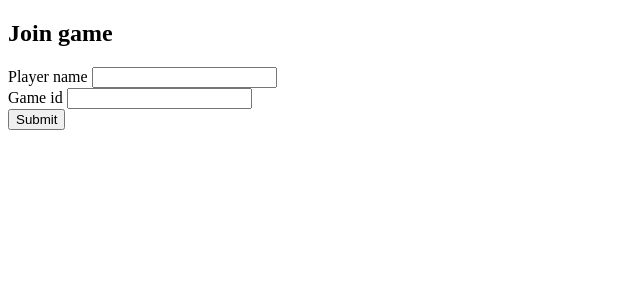
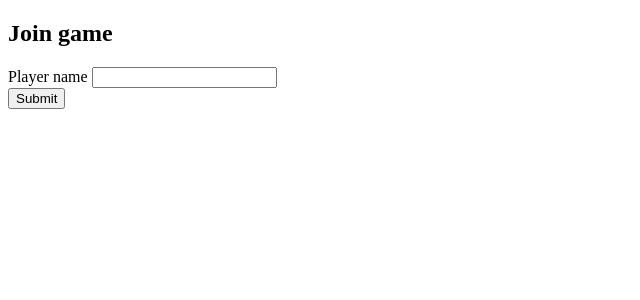
Before and after one commit to meta-monad/webdev-ca2, a Flask app: page /game in a window 1280 px wide. Shown: the top 300 px of the page, without its empty margins (0-640 px from the left). Run offline with Flask 3, Linux system fonts and the light colour scheme.

Commit message:
Removed/simplified janky synchronized multiplayer.

```diff
--- a/app.py
+++ b/app.py
@@ -3,7 +3,7 @@ from flask_session import Session
 
 from game import Player, make_response
 from global_state import GlobalState
-from datetime import datetime, timedelta
+from datetime import datetime
 import json
 
 app = Flask(__name__)
@@ -14,14 +14,9 @@ Session(app)
 
 gamestate = GlobalState()
 
-# flask_caching
-# cachelib.file
-# gamesessions = {}
-
 @app.before_request
 def get_game_state():
     g.gamesessions = gamestate.get_data()
-    # print(f"HI: {g.gamesessions}")
 
 # @app.after_request
 def save_game_state():
@@ -37,18 +32,12 @@ def game():
 
 @app.route("/begin_session", methods=["POST"])
 def begin_session():
-    try:
-        game_id = int(request.form["game_id"])
-    except:
-        # nicer error handling
-        return make_response("error", "game id must be an integer")
-
     player_name = request.form["player_name"]
-    player = Player(player_name, 2, 1, datetime.now()) # TODO: spawn positions
-    if game_id not in g.gamesessions and game_id >= 1:
+    if player_name not in g.gamesessions and len(player_name):
         # player starts new game
-        g.gamesessions[game_id] = {
-            "players" : [player],
+        player = Player(player_name, 2, 1, datetime.now()) # TODO: spawn positions
+        g.gamesessions[player_name] = {
+            "player" : player,
             "gameMap" : [
                             [1,1,2],
                             [1,3,-1],
@@ -56,69 +45,35 @@ def begin_session():
                             [3,3,3]
                         ],
         }
-    elif game_id not in g.gamesessions and game_id <= 0:
-        return make_response("error", "game id must be positive")
+
+        session["player"] = player
     else:
-        # existing lobby
-        if player_name in [player.player_name for player in g.gamesessions[game_id]["players"]]:
-            return make_response("error", "player name already in use")
-        else:
-            g.gamesessions[game_id]["players"].append(player)
-    # no premature return means success
-    session["player"] = player
-    session["game_id"] = game_id
+        session["player"] = g.gamesessions[player_name]["player"]
     session.modified = True
     save_game_state()
 
-    return make_response("success", player)
+    return make_response("success", g.gamesessions[player_name])
 
 @app.route("/end_session", methods=["GET"])
 def end_session():
-    if gid := session.get("game_id", None):
-        g.gamesessions[gid]["players"].remove(session["player"])
-        if not g.gamesessions[gid]["players"]:
-            g.gamesessions.pop(gid)
     session.clear()
     session.modified = True
     save_game_state()
     return redirect(url_for('index'))
 
-@app.route("/get_state", methods=["GET"])
-def get_state():
-    if "player" in session:
-        if session["game_id"] in g.gamesessions:
-            return make_response("success", json.loads(json.dumps(g.gamesessions[session["game_id"]], default=vars))) # TODO: filter out extra data
-        else:
-            return make_response("error", f"game id not in g.gamesessions: {g.gamesessions}")
-    else:
-        return make_response("error", "player not in game")
-
-@app.route("/set_state", methods=["POST"])
+@app.route("/save_game", methods=["POST"])
 def set_state():
     if "player" in session:
-        gid = session["game_id"]
-        player_index = g.gamesessions[gid]["players"].index(session["player"])
-        player = g.gamesessions[gid]["players"].pop(player_index)
 
         x = int(request.form["x"])
         y = int(request.form["y"])
 
-        if not abs(player.x - x) + abs(player.y - y) <= 1:
-            print("[DEBUG] Invalid player move")
-        # if not (datetime.now() - datetime.fromisoformat(player.last_update)) >= timedelta(milliseconds=150):
-        #     print("[DEBUG] Game update was too fast")
+        player = Player(session["player"].player_name, x ,y, datetime.now())
+        session["player"] = player
+        session.modified = True
 
-        if abs(player.x - x) + abs(player.y - y) <= 1: # and (datetime.now() - datetime.fromisoformat(player.last_update)) >= timedelta(milliseconds=150):
-            player.x = x
-            player.y = y
-            player.last_update = datetime.now()
-            g.gamesessions[gid]["players"].append(player)
-            session["player"] = player
-            session.modified = True
-            save_game_state()
-            return make_response("success", None)
-        else:
-            g.gamesessions[gid]["players"].append(player)
-            return make_response("error", "invalid game update")
+        g.gamesessions[session["player"].player_name]["player"] = player
+        save_game_state()
+        return make_response("success", None)
     else:
         return make_response("error", "player not in game")
--- a/sources.txt
+++ b/sources.txt
@@ -25,6 +25,9 @@ https://developer.mozilla.org/en-US/docs/Web/API/CanvasRenderingContext2D/save
 https://developer.mozilla.org/en-US/docs/Learn_web_development/Extensions/Forms/Form_validation#validating_forms_using_javascript
 
 ## general javascript
+https://developer.mozilla.org/en-US/docs/Web/JavaScript/Reference/Operators/Destructuring
+https://developer.mozilla.org/en-US/docs/Web/JavaScript/Reference/Operators/Spread_syntax
+https://developer.mozilla.org/en-US/docs/Web/JavaScript/Reference/Operators/Optional_chaining
 https://developer.mozilla.org/en-US/docs/Web/JavaScript/Reference/Operators/Nullish_coalescing
 https://developer.mozilla.org/en-US/docs/Web/JavaScript/Reference/Statements/switch
 https://developer.mozilla.org/en-US/docs/Web/JavaScript/Reference/Statements/try...catch
@@ -33,9 +36,8 @@ https://developer.mozilla.org/en-US/docs/Web/JavaScript/Reference/Template_liter
 https://developer.mozilla.org/en-US/docs/Web/JavaScript/Reference/Global_Objects/Array
 https://developer.mozilla.org/en-US/docs/Web/JavaScript/Reference/Global_Objects/Array/every
 https://developer.mozilla.org/en-US/docs/Web/JavaScript/Reference/Global_Objects/Array/fill
+https://developer.mozilla.org/en-US/docs/Web/JavaScript/Reference/Global_Objects/Array/concat
 https://developer.mozilla.org/en-US/docs/Web/JavaScript/Reference/Global_Objects/Date
-https://developer.mozilla.org/en-US/docs/Web/JavaScript/Reference/Operators/Optional_chaining
-https://developer.mozilla.org/en-US/docs/Web/JavaScript/Reference/Operators/Destructuring
 https://developer.mozilla.org/en-US/docs/Web/JavaScript/Guide/Modules
 https://developer.mozilla.org/en-US/docs/Learn_web_development/Extensions/Async_JS - entire series
 https://developer.mozilla.org/en-US/docs/Web/JavaScript/Reference/Operators/await
--- a/static/game.js
+++ b/static/game.js
@@ -70,7 +70,7 @@ function generatePath(gameMap, tileTranslation, origin, dest) {
 
     let v = dest;
     let path = [dest];
-    while (!eq_coord(v, origin)) {
+    while (!eq_coord(visited[v[0]][v[1]], origin)) { // TODO: walrus?
         path.unshift(visited[v[0]][v[1]]);
         v = visited[v[0]][v[1]];
     }
--- a/static/main.js
+++ b/static/main.js
@@ -1,6 +1,6 @@
 import { drawTile, drawMap, drawEntities, drawPlayer, getMouseTile, drawSelection } from "./renderer.js";
 import { processCamera, generatePath } from "./game.js";
-import { makeRequest, getServerUpdate, makeServerUpdate } from "./network.js";
+import { makeRequest, saveGameState } from "./network.js";
 
 let canvas;
 let context;
@@ -28,6 +28,10 @@ let camera = {
     mouseX : null,
     mouseY : null,
 };
+let gameCycle = {
+    limit : null,
+    queue : [],
+}
 
 // const gameMap = [
 //         [1,1,2],
@@ -102,21 +106,20 @@ function init() {
         event.preventDefault();
 
         let player_name = document.getElementById("player_name").value;
-        let game_id = document.getElementById("game_id").value;
-        game_init(player_name, game_id);
+        game_init(player_name);
     });
 }
 
-function game_init(player_name, game_id) {
+function game_init(player_name) {
     let data = new FormData();
-    data.append("game_id", game_id);
     data.append("player_name", player_name);
 
     makeRequest("./begin_session", data, (response) => {
         console.log(response);
-        player.position.x = response.x;
-        player.position.y = response.y;
-        player.player_name = response.player_name;
+        player.position.x = response.player.x;
+        player.position.y = response.player.y;
+        player.player_name = response.player.player_name;
+        gameMap = response.gameMap;
 
         document.getElementById("game_area").hidden = false;
         document.getElementById("join_form").hidden = true;
@@ -140,28 +143,6 @@ function game_init(player_name, game_id) {
     });
 }
 
-function update_game_state(gameState) {
-    entities = [];
-    for (const {player_name, x, y} of gameState.players) {
-        if (player_name === player.player_name) {
-            player.position.x = x;
-            player.position.y = y;
-        } else {
-            entities.push({
-                type : "player",
-                position : {
-                    x : x,
-                    y : y
-                },
-                width: player.width,
-                height: player.height
-            })
-        }
-    }
-    gameMap = gameState.gameMap;
-}
-
-let current_time;
 
 function draw() {
     window.requestAnimationFrame(draw);
@@ -175,25 +156,22 @@ function draw() {
     then = now - (delta % fpsInterval);
 
     gameTickCounter += 1;
+
     if (gameTickCounter % 3 === 0) { // 100ms
-        // let new_time = new Date();
-        // let diff = new_time - current_time;
-        // console.debug(diff);
-        // current_time = new_time;
-
-        getServerUpdate(update_game_state);
-        if (path.length) {
-            [player.position.x, player.position.y] = path.shift();
-            makeServerUpdate(player)
-            .then(() => {
-                // let current_time = new Date();
-                // console.log(`server update on: ${current_time.getSeconds()}:${current_time.getMilliseconds()}`);
-                getServerUpdate(update_game_state);
-            })
-            .catch(() => {
-                let current_time = new Date();
-                console.log(`failed server update on: ${current_time.getSeconds()}:${current_time.getMilliseconds()}`);
-            });
+        if (gameCycle.queue.length) {
+            let action = gameCycle.queue.shift();
+            switch (action.actionType) {
+                case "move":
+                    console.log("move");
+                    [player.position.x, player.position.y] = action.position;
+                    break;
+                default:
+                    console.warn("unknown action type in game cycle: ", action);
+            }
+        }
+        // (x % 30 = 0) => (x % 3 = 0)
+        if (gameTickCounter % 300 === 0) { // 10s
+            saveGameState(player);
         }
     }
 
@@ -219,10 +197,10 @@ function draw() {
     drawPlayer(context, camera, player, tileWidth, tileHeight, canvas.width);
 
     // navigated path
-    const tile = tileTranslation[4];
-    for (let [r, c] of path) {
-        drawTile(context, camera, tile, spriteMap, r, c, canvas.width, tileWidth, tileHeight);
-    }
+    // const tile = tileTranslation[4];
+    // for (let [r, c] of path) {
+    //     drawTile(context, camera, tile, spriteMap, r, c, canvas.width, tileWidth, tileHeight);
+    // }
 
     // camera
     processCamera(camera);
@@ -244,6 +222,16 @@ function click(event) {
         [player.position.x, player.position.y],
         dest
     );
+
+    // TODO
+    if (gameCycle.queue.length < gameCycle.limit || !gameCycle.limit) { // gameCycle.limit is nullable
+        gameCycle.queue.push(...path.map((pathNode) => {
+            return {
+                actionType : "move",
+                position : pathNode
+            }
+        }));
+    }
 }
 
 function keydown(event) {
--- a/static/network.js
+++ b/static/network.js
@@ -37,11 +37,11 @@ async function getServerUpdate(callback) {
     }, empty, "GET");
 }
 
-async function makeServerUpdate(player) {
+async function saveGameState(player) {
     let player_data = new FormData();
     player_data.append("x", player.position.x);
     player_data.append("y", player.position.y);
-    return makeRequest("./set_state", player_data, empty, empty);
+    return makeRequest("./save_game", player_data, empty, empty);
 }
 
-export { makeRequest, getServerUpdate, makeServerUpdate };
+export { makeRequest, getServerUpdate, saveGameState };
--- a/templates/game.html
+++ b/templates/game.html
@@ -9,9 +9,6 @@
     <form>
         <label for"">Player name</label>
         <input id="player_name" name="player_name" type="text" required />
-        <br />
-        <label for="game_id">Game id</label>
-        <input id="game_id" name="game_id" type="number" required/>
         <br />
         <input type="submit" />
     </form>
```
Also changed, not shown: global_state.py (+3 -4 lines).
